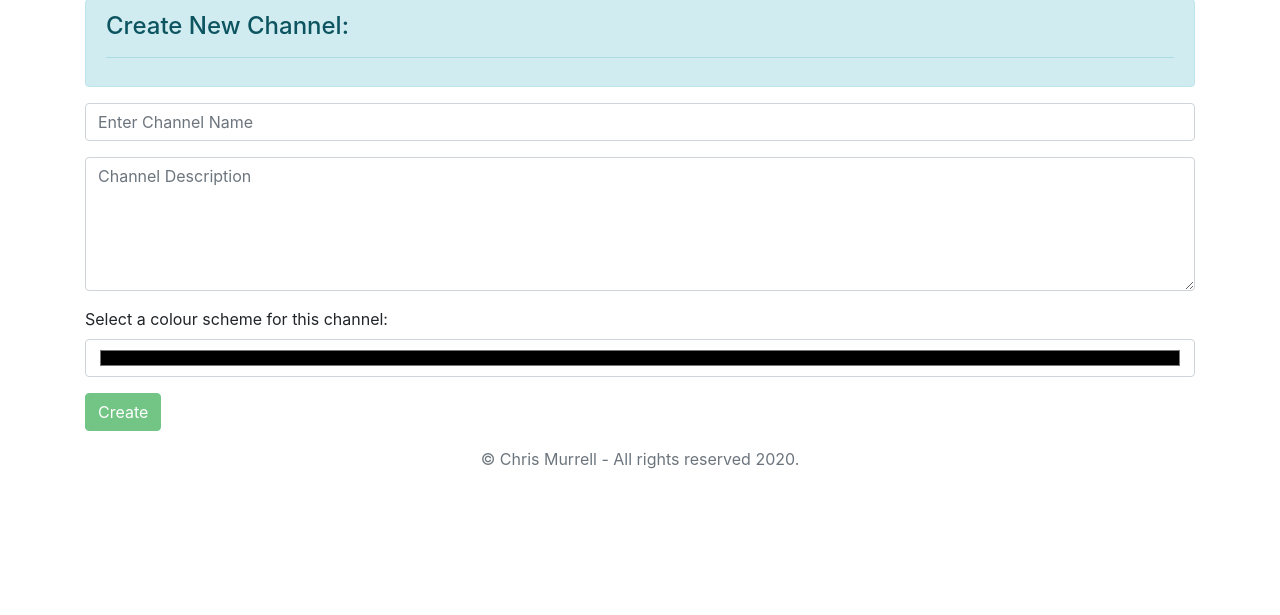
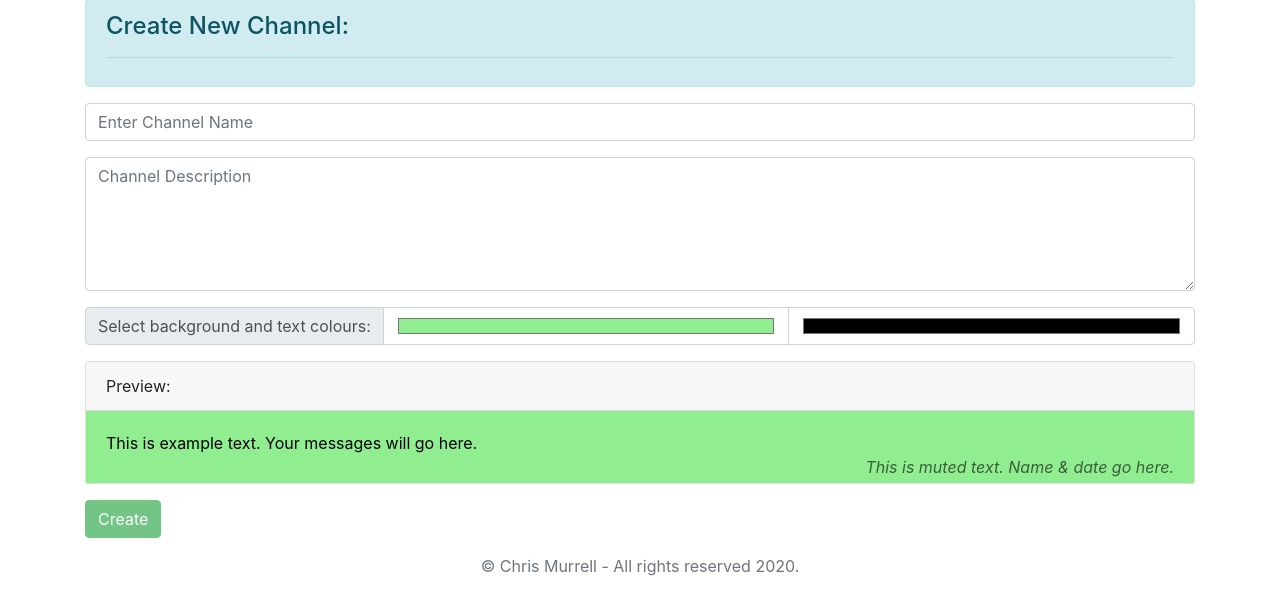
Before and after one commit to chrismurrelldrummer/project2, a Flask app: page /create in a window 1280 px wide. Shown: the part 105-720 px from the top of the page. Run offline with Flask 2, Linux system fonts and the light colour scheme; some libraries are stand-ins or nearby versions.

Commit message:
auto styling and text colour

```diff
--- a/Templates/create.html
+++ b/Templates/create.html
@@ -30,17 +30,33 @@ Create Channel
     <!-- end of validation -->
 
     <div class="form-group">
-        <input type="text" placeholder="Enter Channel Name" maxlength="50" class="form-control" name="newChannel" id="newChannel">
+        <input type="text" placeholder="Enter Channel Name" maxlength="50" class="form-control" name="newChannel"
+            id="newChannel">
     </div>
 
     <div class="form-group">
-        <textarea class="form-control" rows="5" name="newChDes" id="newChDes"
-            placeholder="Channel Description" maxlength="100"></textarea>
+        <textarea class="form-control" rows="5" name="newChDes" id="newChDes" placeholder="Channel Description"
+            maxlength="100"></textarea>
     </div>
 
     <div class="form-group">
-        <label for="newCS">Select a colour scheme for this channel:</label>
-        <input type="color" class="form-control" name="newCS" id="newCS">
+        <div class="input-group">
+            <div class="input-group-prepend">
+                <span class="input-group-text">Select background and text colours:</span>
+            </div>
+            <input type="color" class="form-control" name="newCSb" id="newCSb" value="#90EE90">
+            <input type="color" class="form-control" name="newCSt" id="newCSt" value="#000000">
+        </div>
+    </div>
+
+    <div class="form-group">
+        <div class="card">
+            <div class="card-header">Preview:</div>
+            <div class="card-body pb-1" id="preview">
+                This is example text. Your messages will go here.
+                <p class="muted text-right mb-0"><i>This is muted text. Name & date go here.</i></p>
+            </div>
+        </div>
     </div>
 
     <div class="form-group">
--- a/application.py
+++ b/application.py
@@ -1,6 +1,8 @@
 import os
 
 import requests
+
+from datetime import datetime
 
 from flask import Flask, redirect, render_template, request, url_for, jsonify, json
 from flask_socketio import SocketIO, emit
@@ -50,10 +52,11 @@ def create():
         return render_template('create.html')
     else:
         channel = request.form.get('newChannel')
-        cs = request.form.get('newCS')
+        csb = request.form.get('newCSb')
+        cst = request.form.get('newCSt')
         descrip = request.form.get('newChDes')
 
-        details = [channel, descrip, cs, 1]
+        details = [channel, descrip, csb, 1, cst]
 
         for row in chList:
             if channel in row:
@@ -61,6 +64,21 @@ def create():
                 return render_template('create.html', error='y', err=err)
 
         chList.append(details)
+
+        # set welcome message from admin
+        welcome = 'Welcome to your new channel! People are now able to join this channel from the "channels" tab. Get your channel off to a good start with a greeting!'
+
+        time = datetime.now()
+        time = time.strftime("%x %X")
+
+        data = {
+            'room': channel,
+            'msg': welcome,
+            'user': 'Talk-space Admin',
+            'time': time
+        }
+
+        messages.append(data)
 
     return redirect(url_for('channels'))
 
@@ -112,12 +130,14 @@ def chat(ch):
     else:
         for row in chList:
             if ch in row:
-                cs = row[2]
+                csb = row[2]
+                cst = row[4]
                 return render_template('chat.html',
                                        channel=ch,
                                        msg=messages,
                                        joined=joined,
-                                       cs=cs)
+                                       csb=csb,
+                                       cst=cst)
 
         err = 'Sorry! That page does not exist.'
         return render_template('error.html', err=err, code=404)
--- a/static/create.js
+++ b/static/create.js
@@ -76,6 +76,15 @@ document.addEventListener("DOMContentLoaded", () => {
                 'status': 'admin'
             });
         };
+
+        document.querySelector('#newCSb').onchange = () => {
+            document.querySelector('#preview').style.background = document.querySelector('#newCSb').value;
+        };
+        document.querySelector('#newCSt').onchange = () => {
+            document.querySelector('#preview').style.color = document.querySelector('#newCSt').value;
+            document.querySelector('.muted').style.color = document.querySelector('#newCSt').value;
+        };
+
     });
 
 });
--- a/static/style.css
+++ b/static/style.css
@@ -1,5 +1,14 @@
 .card .w-75 {
-    background-color: rgb(138, 43, 226, 0.2);
+    background-color: #90EE90;
+}
+
+#preview.card-body.pb-1 {
+    color: #000000;
+    background-color: #90EE90;
+}
+
+.muted {
+    opacity: 0.6;
 }
 
 #csbord {
```
Also changed, not shown: Templates/chat.html (+4 -4 lines), static/chat.js (+18 -8 lines).
